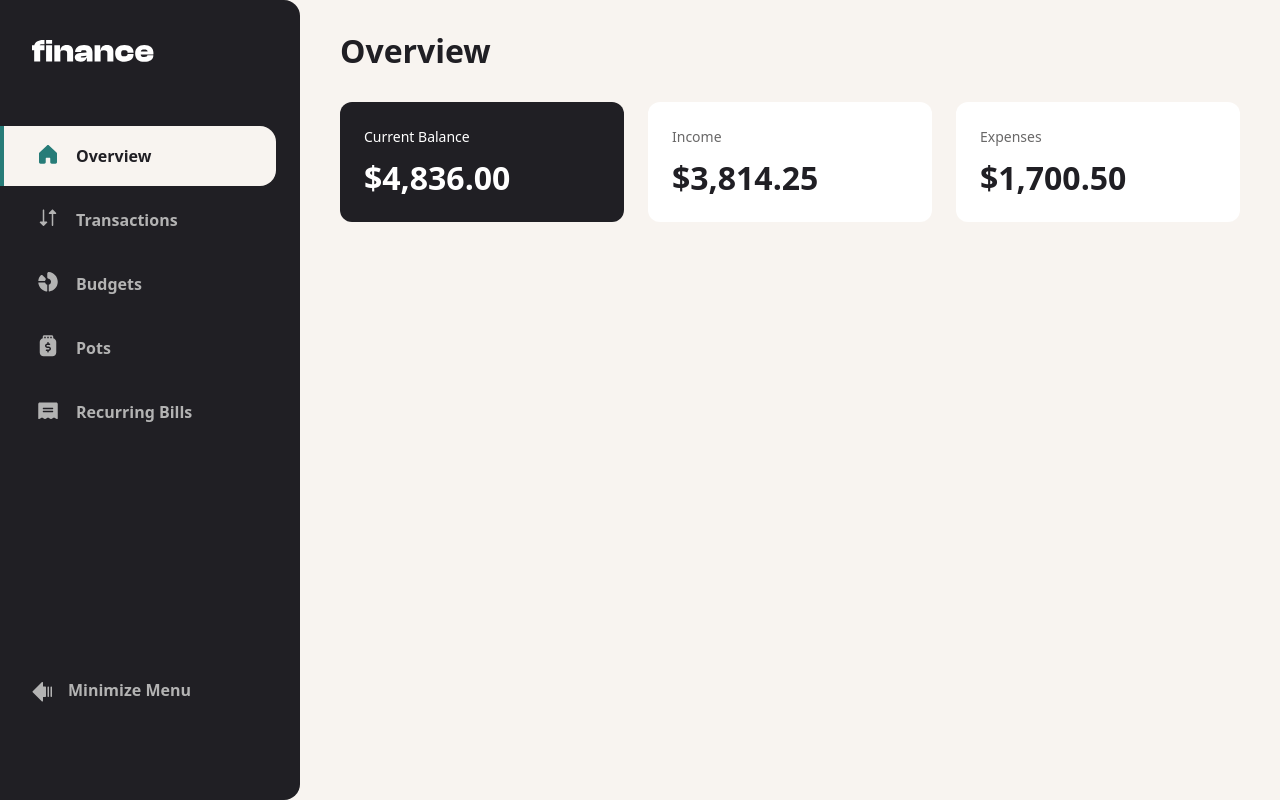
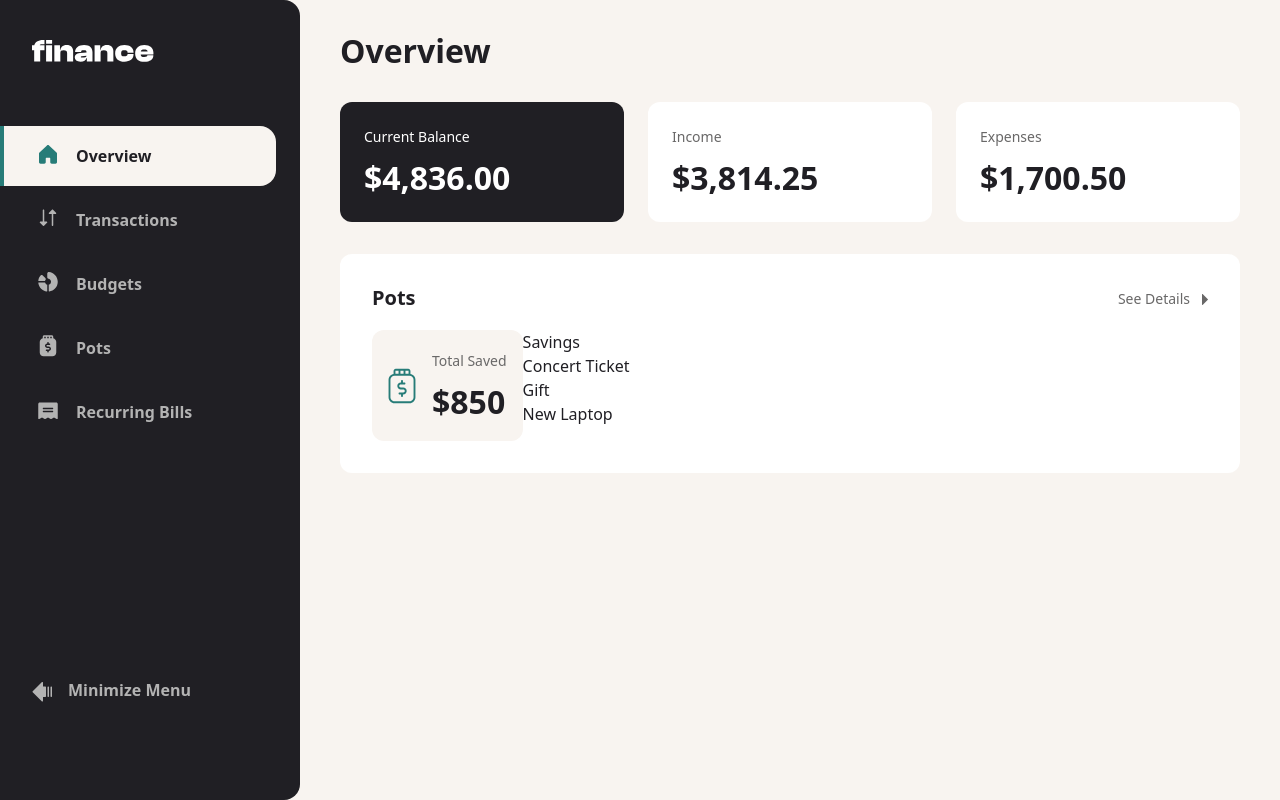
Before and after one commit to PioKl/Personal-Finance-App, a Next.js app: page / in a window 1280 px wide. Built offline with nearby package versions, Linux system fonts and the light colour scheme.

Commit message:
Pots in Overview

```diff
--- a/app/(root)/page.tsx
+++ b/app/(root)/page.tsx
@@ -1,20 +1,27 @@
 import data from "@/data/data.json";
-import { Balance } from "@/types";
+import { Balance, Pots } from "@/types";
 import { priceDollarsFormatting } from "@/utils/formattingFunctions";
+import Button from "@/components/ui/Button";
+import IconCaretRight from "@/assets/icons/icon-caret-right.svg";
+import IconPot from "@/assets/icons/icon-pot.svg";
 
 export const metadata = {
   title: "Overview",
 };
 
 export default function Home() {
+  //const { balance, pots } = data as { balance: Balance; pots: Pots[] };
   const { balance } = data as { balance: Balance };
+  const { pots } = data as { pots: Pots[] };
+  const potsSlice = pots.slice(0, 4);
+  console.log(potsSlice);
 
   return (
     <>
       <div className="mb-space-400">
         <h1>Overview</h1>
       </div>
-      <div className="flex flex-col gap-space-150 md:flex-row md:gap-space-300">
+      <div className="flex flex-col gap-space-150 mb-space-400 md:flex-row md:gap-space-300">
         {Object.entries(balance).map(([key, value], index) => (
           <div
             key={key}
@@ -33,6 +40,40 @@ export default function Home() {
           </div>
         ))}
       </div>
+      <div>
+        <div className="grid gap-space-250 py-space-300 px-space-250 md:p-space-400 bg-fill-two rounded-default">
+          <div className="flex items-end justify-between">
+            <h2>Pots</h2>
+            <Button
+              variant="link"
+              isALink={true}
+              link="#"
+              className="flex items-center gap-space-150"
+            >
+              See Details
+              <IconCaretRight />
+            </Button>
+          </div>
+          <div className="flex flex-col md:flex-row">
+            <div className="flex items-center gap-4 py-5 px-4 bg-fill-three rounded-default">
+              <IconPot />
+              <div className="grid gap-3">
+                <span className="text-preset-4 tracking-preset-4 leading-preset-4 font-preset-4 text-color-three">
+                  Total Saved
+                </span>
+                <span className="text-preset-1 tracking-preset-1 leading-preset-1 font-preset-1 text-color-one">
+                  $850
+                </span>
+              </div>
+            </div>
+            <ul>
+              {potsSlice.map((item, index) => (
+                <li key={index}>{item.name}</li>
+              ))}
+            </ul>
+          </div>
+        </div>
+      </div>
     </>
   );
 }
```
